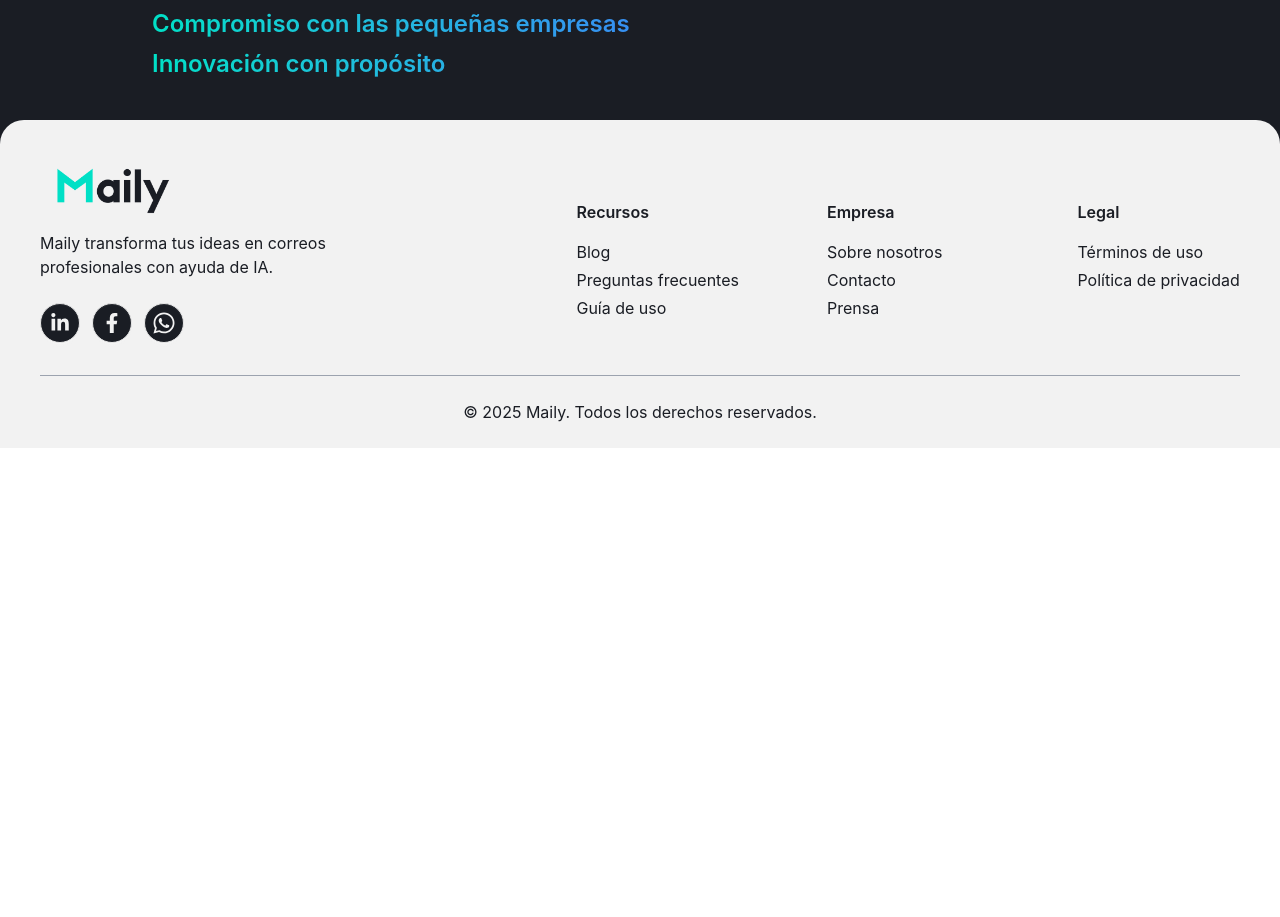
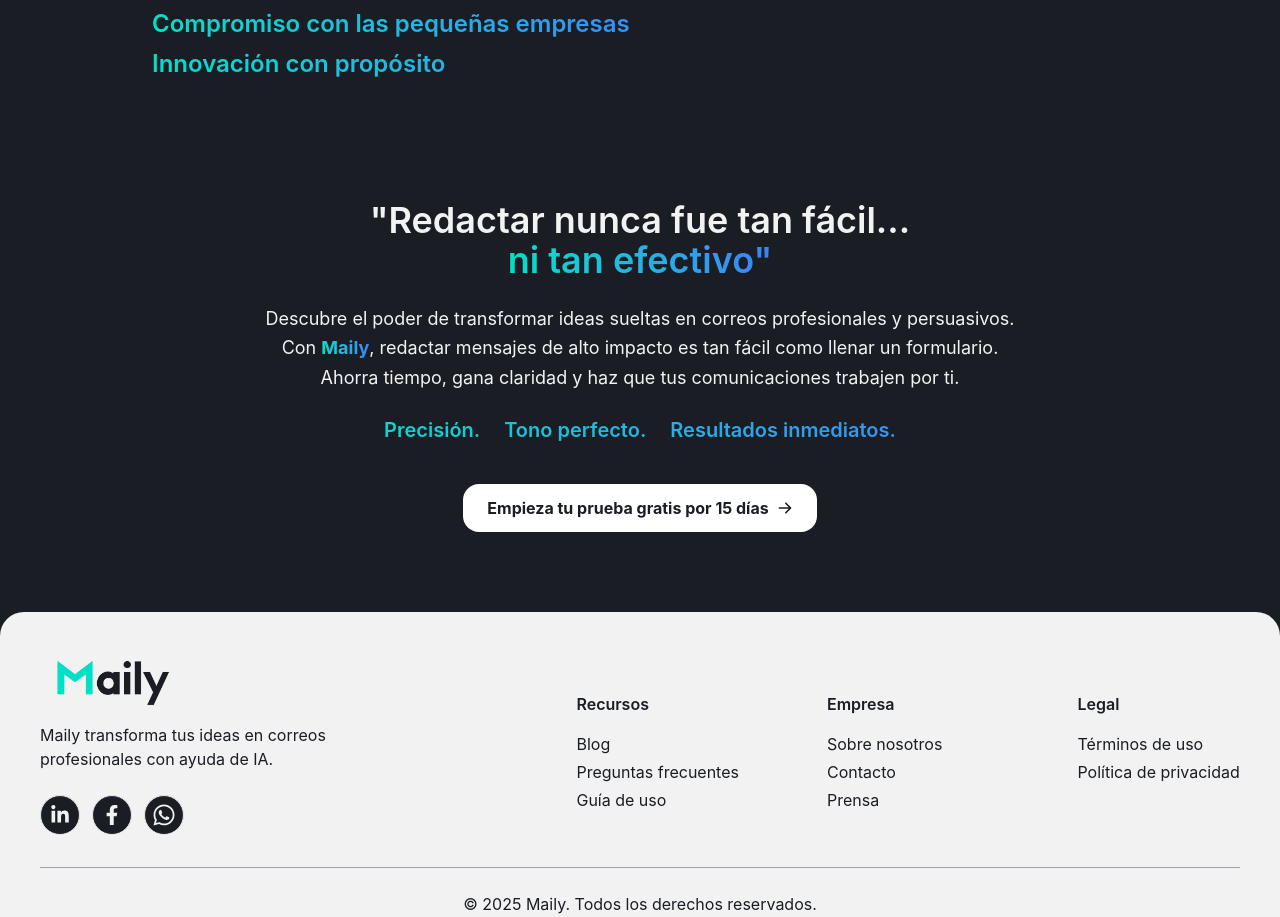
Before and after one commit to LuiangDev/express-team12, a React (Vite) app in the folder client/: page / in a window 1280 px wide. Shown: the part 2826-3743 px from the top of the page. Before the commit the page ends 3274 px from the top, so only its background shows below. Built offline with nearby package versions, Linux system fonts and the light colour scheme.

Commit message:
Add section CTA and style

```diff
--- /dev/null
+++ b/client/src/components/FinalCTA.tsx
@@ -0,0 +1,47 @@
+import { HiArrowRight } from "react-icons/hi";
+export default function FinalCTA() {
+  return (
+    <section className="text-[var(--color-quinary)] text-center px-6 py-20">
+      <div className="max-w-6xl mx-auto">
+        {/* Título central */}
+        <h2 className="text-2xl md:text-4xl font-semibold mb-4">
+          "Redactar nunca fue tan fácil...
+          <br />
+          <span className="text-transparent bg-gradient-to-r from-[var(--color-secondary)] to-[var(--color-tertiary)] bg-clip-text">
+            ni tan efectivo"
+          </span>
+        </h2>
+
+        {/* Descripción */}
+        <p className="max-w-7xl mx-auto mt-6 text-lg md:text-lg leading-relaxed font-normal text-[var(--color-quinary)]">
+          Descubre el poder de transformar ideas sueltas en correos
+          profesionales y persuasivos.
+          <br />
+          Con{" "}
+          <span className="text-transparent bg-gradient-to-r from-[var(--color-secondary)] to-[var(--color-tertiary)] bg-clip-text font-bold">
+            Maily
+          </span>
+          , redactar mensajes de alto impacto es tan fácil como llenar un
+          formulario.
+          <br />
+          Ahorra tiempo, gana claridad y haz que tus comunicaciones trabajen por
+          ti.
+        </p>
+
+        {/* Beneficios destacados */}
+        <div className="mt-6 flex justify-center flex-wrap gap-6 text-sm md:text-xl font-semibold text-transparent bg-gradient-to-r from-[var(--color-secondary)] to-[var(--color-tertiary)] bg-clip-text">
+          <span>Precisión.</span>
+          <span>Tono perfecto.</span>
+          <span>Resultados inmediatos.</span>
+        </div>
+
+        {/* CTA */}
+        <div className="mt-10">
+          <button className="bg-white cursor-pointer inline-flex items-center text-primary px-6 py-3 rounded-2xl font-bold text-sm md:text-base hover:opacity-90 transition">
+            Empieza tu prueba gratis por 15 días <HiArrowRight className="ml-2" />
+          </button>
+        </div>
+      </div>
+    </section>
+  );
+}
--- a/client/src/pages/Home.tsx
+++ b/client/src/pages/Home.tsx
@@ -4,6 +4,7 @@
 import Services from "../components/Services";
 import Plans from "../components/Plans";
 import About from "../components/About";
+import FinalCTA from "../components/FinalCTA";
 
 export default function Home() {
   return (
@@ -22,6 +23,9 @@
         <div className="flex flex-1 items-center justify-center">
           <About />
         </div>
+        <div className="flex flex-1 items-center justify-center">
+          <FinalCTA />
+        </div>
       </div>
       <div className="w-full">
         <Footer />
```
